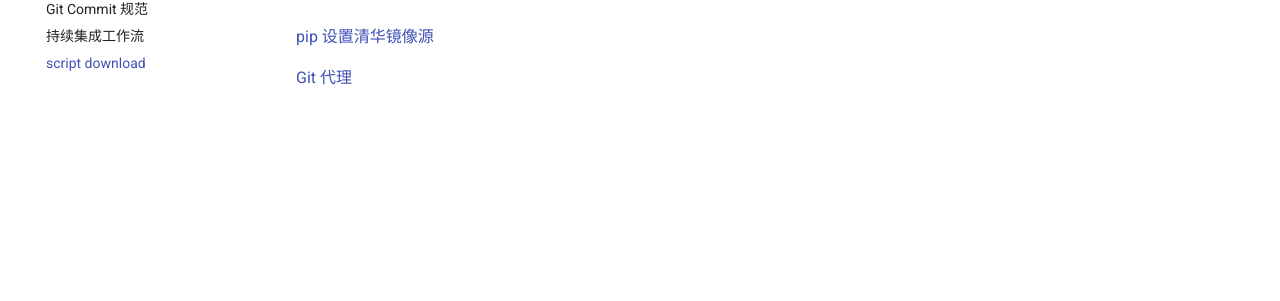
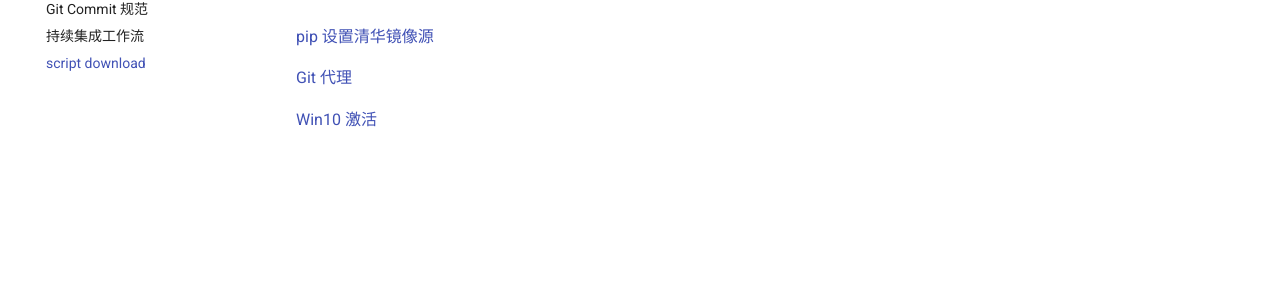
Before and after one commit to 117503445/wiki, an MkDocs documentation site: the page built from docs/script.md, in a window 1280 px wide. Shown: the part 156-457 px from the top of the page. Built offline with MkDocs 1.6.1 and Material for MkDocs 9.7.7, drawn with Linux system fonts in a browser that asks for light colours.

Commit message:
script win10_kms

```diff
--- a/docs/script.md
+++ b/docs/script.md
@@ -3,3 +3,5 @@
 [pip 设置清华镜像源](script/pip_tuna.sh)
 
 [Git 代理](script/git_proxy.sh)
+
+[Win10 激活](script/win10_kms.bat)
```
Also changed, not shown: 2 other files.
